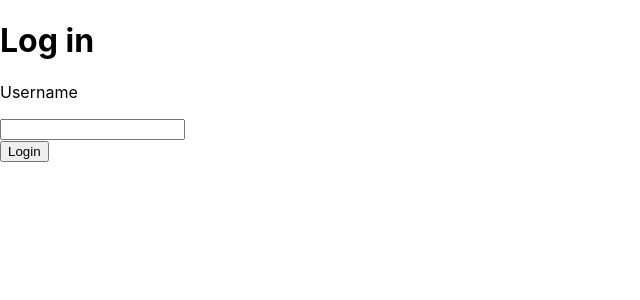
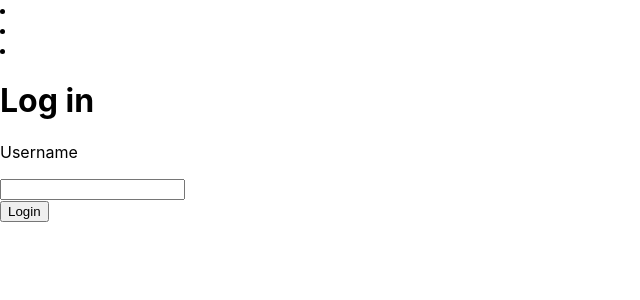
Before and after one commit to omareltokhy/LostInTranslation, a React (Create React App) app: page / in a window 1280 px wide. Shown: the top 300 px of the page, without its empty margins (0-640 px from the left). Built offline with nearby package versions, Linux system fonts and the light colour scheme.

Commit message:
fix: navigation

```diff
--- a/src/App.js
+++ b/src/App.js
@@ -12,20 +12,18 @@ import Translate from './components/Translate';
 import Profile from './components/Profile';
 
 function App() {
-  const [token, setToken] = useState();
-
-  if(!token) {
-    return <Login setToken={setToken} />
-  }
+	console.log('App.render')
 
   return (
-    <div className="App">
-      <h1>APPLICATION</h1>
     <BrowserRouter>
       <nav>
         <li>
           <NavLink to="/" />
+        </li>
+        <li>
           <NavLink to="/translate" />
+        </li>
+        <li>
           <NavLink to="/profile" />
         </li>
       </nav>
@@ -39,9 +37,9 @@ function App() {
         <Switch>
           <Route path="/profile" component={ Profile } />
         </Switch>
+
       </main>
     </BrowserRouter>
-    </div>
   );
 }
 
--- a/src/components/Login.jsx
+++ b/src/components/Login.jsx
@@ -1,33 +1,32 @@
 import React, { useEffect } from 'react'
 import { useUser } from '../context/UserContext'
-import { useHistory } from 'react-router-dom'
+import { useHistory } from "react-router-dom";
 
 function Login() {
 	const { user, setUser } = useUser()
-  const history = useHistory()
+  let history = useHistory()
 
   const handleLoginClick = () => {
-    console.log(user)
+    const username = document.getElementById('username').value
+    setUser(username)
   }
 
   useEffect(() => {
     if (user !== '') {
       history.push('/translate')
     }
-  }, [ user ])
+  }, [ user, history ])
 
   return(
     <div className="login">
       <h1>Log in</h1>
-      <form>
-        <label>
+      <label>
           <p>Username</p>
-            <input type="text" onChange={e => setUser(e.target.value)}/>
+            <input type="text" id="username"/>
         </label>
         <div>
           <button onClick= { handleLoginClick }>Login</button>
         </div>
-      </form>
     </div>
   )
 }
--- a/src/components/Translate.jsx
+++ b/src/components/Translate.jsx
@@ -2,6 +2,8 @@ import React from 'react';
 import withUser from '../hoc/withUser';
 
 function Translate() {
+
+	console.log('Translate.render')
 	return (
 		<h3>Translate page</h3>
 	)
```
Also changed, not shown: src/hoc/withUser.jsx (line endings or trailing spaces). Lines whose indentation alone changed are shown as unchanged.
